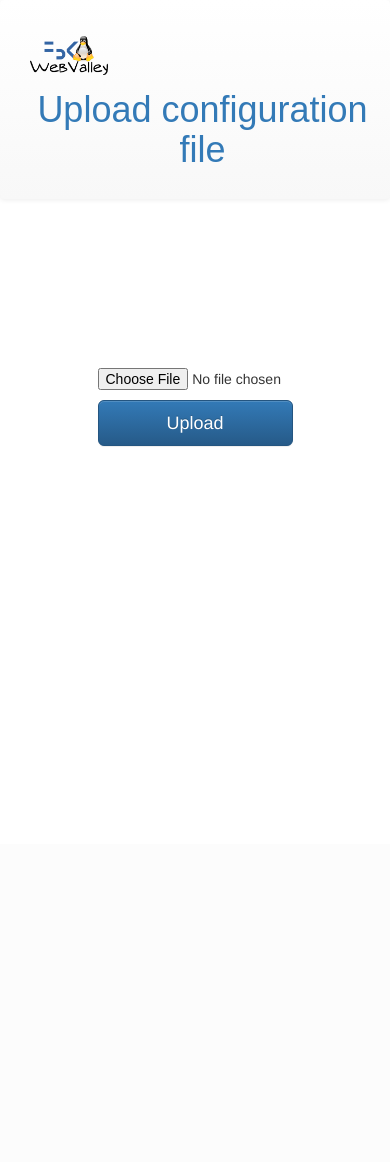
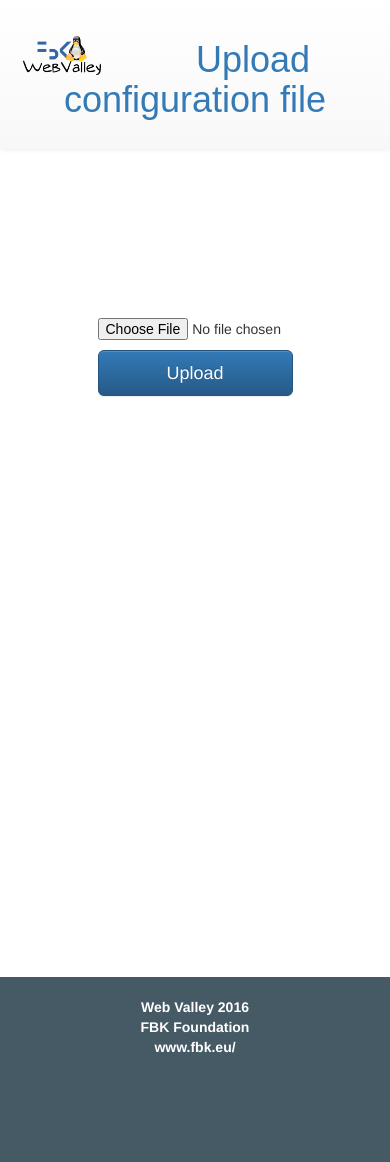
Before and after one commit to webvalley/fruitoscopy, a Flask app: page /send_file in a window 390 px wide. Before the commit the page ends 447 px from the top, so only its background shows below. Run offline with Flask 2, Linux system fonts and the light colour scheme; parts of the project's set-up code (start-up, migrations or seed data) failed here and were passed over; some libraries are stand-ins or nearby versions.

Commit message:
Bug fixes on navbar and footer, changed jpg to png in main.py

```diff
--- a/rasp_app/main.py
+++ b/rasp_app/main.py
@@ -346,8 +346,8 @@ if __name__ == "__main__":
         os.system("mkdir " + HOME_PATH + '/configuration')
     if(not os.path.isdir(HOME_PATH + '/temp_data')):
         os.system("mkdir " + HOME_PATH + '/temp_data')
-    if(os.path.isfile(HOME_PATH + '/static/processed_white.jpg')):
-        os.system("rm " + HOME_PATH + '/static/processed_white.jpg')
+    if(os.path.isfile(HOME_PATH + '/static/processed_white.png')):
+        os.system("rm " + HOME_PATH + '/static/processed_white.png')
     if(not os.path.isfile(HOME_PATH + '/timestamp.txt')):
         out_file = open(HOME_PATH + '/timestamp.txt',"w")
         out_file.write(str(0))
--- a/rasp_app/static/style.css
+++ b/rasp_app/static/style.css
@@ -20,18 +20,14 @@ b {color: #ffffff;}
 
 html,body {height: 100%;}
 
+.push{
+  height:185px;
+}
+
 .wrapper{
   min-height: 100%;
 	margin: 0 auto -185px; /* the bottom margin is the negative value of the footer's height */
 }
-
-.fix {padding-right: 0;
-     width: auto;
-     margin: 0;}
-
-.fix2 {padding-left: 0;
-     padding-right: 0;
-     width: auto;}
 
 .dropdown-menu {width: 100%;
                text-align: center;}
--- a/rasp_app/templates/send_file.html
+++ b/rasp_app/templates/send_file.html
@@ -14,42 +14,59 @@
     <link href="{{url_for('static', filename='bootstrap/css/bootstrap.css') }}" type="text/css" rel="stylesheet" media="screen,projection"/>
     <link href="{{url_for('static', filename='bootstrap/css/bootstrap-theme.css') }}" type="text/css" rel="stylesheet" media="screen,projection"/>
     <link href="{{url_for('static', filename='style.css') }}" type="text/css" rel="stylesheet" media="screen,projection"/>
-  </head>
-
-  <body>
     <style type="text/css">
       .center {margin-top: 10%;}
       .btn {width: 50%;
            margin-top: 5%;}
-      .input {margin-top: 5%;}
       .body {margin: 0;}
     </style>
+  </head>
+  <body>
     <nav class="navbar navbar-default">
       <br>
-      <div class="container-fluid fix row">
-        <div class="navbar-header col-md-1">
+      <div class="container-fluid row" style="padding:0;margin:0;">
+        <div>
           <a class="navbar-brand" href="/">
-            <img alt="FBK" style="height:200%;margin-top:auto;margin-bottom:auto;" src="{{url_for('static', filename='logoFBK-2.png') }}">
+            <img alt="FBK" style="height:200%;margin-top:auto;margin-bottom:auto;margin-left:2vw;" src="{{url_for('static', filename='logoFBK-2.png') }}">
           </a>
         </div>
-        <div class="col-md-4 fix2">
-          <center>
+        <div class="navbar-header col-md-4" style="padding:0;margin:0;">
+          <centre>
             <h1 class="navbar-title">Upload configuration file</h1>
-          </center>
+          </centre>
         </div>
       </div>
       <br>
     </nav>
+    <div class="wrapper">
       <div style="width:50vw;margin-left:auto;margin-right:auto;margin-top:20vh;">
         <center>
           <div id="file_div">
             <form action="/send_file_done" method=post enctype=multipart/form-data>
-              <input class="input" type=file name=file>
+                <input class="input" type=file name=file style="margin-top:5%;">
                 <input type=submit type="button" class="btn btn-primary btn-lg btn-block" value=Upload>
             </form>
           </div>
         </center>
       </div>
+      <div class="push"></div>
+    </div>
+    <footer class="footer">
+      <div class="container">
+        <br>
+        <div class="row">
+          <div class="col-md-4">
+            <b>Web Valley 2016</b>
+          </div>
+          <div class="col-md-4">
+            <b>FBK Foundation</b>
+          </div>
+          <div class="col-md-4">
+            <a href="http://www.fbk.eu/" title="link"><b>www.fbk.eu/</b></a>
+          </div>
+        </div>
+      </div>
+    </footer>
     <script src="{{url_for('static', filename='jquery.min.js') }}"></script>
     <script src="{{url_for('static', filename='bootstrap/js/bootstrap.min.js') }}"></script>
   </body>
--- a/rasp_app/templates/take_data.html
+++ b/rasp_app/templates/take_data.html
@@ -38,7 +38,7 @@
   </head>
 
   <body onload="start_function({{ get_white }});get_geo()">
-
+    <div class="wrapper">
       <nav class="navbar navbar-default">
         <br>
         <div class="container-fluid fix row">
@@ -72,7 +72,9 @@
         </table>
 
       <div class="spectrum_div" id="spectrum_im" style="margin-bottom:5vw;">
-      <h2 style="text-align:center;margin-top:10vw; margin-bottom:15vw;">Press "Take Sample" to start saving data</h2>
+        <h2 style="text-align:center;margin-top:10vw;">Press "Take Sample" to start saving data</h2>
+      </div>
+      <div class="push"></div>
     </div>
 
     <footer class="footer">
```
Also changed, not shown: rasp_app/templates/calib_crop_rotate.html (+10 -10 lines), rasp_app/templates/calib_spectrum.html (+10 -8 lines), rasp_app/templates/calib_white.html (+7 -9 lines), rasp_app/templates/index.html (+5 -5 lines), rasp_app/templates/send_file_done.html (+22 -3 lines), rasp_app/templates/show_database.html (+27 -14 lines). Lines whose indentation alone changed are shown as unchanged.
